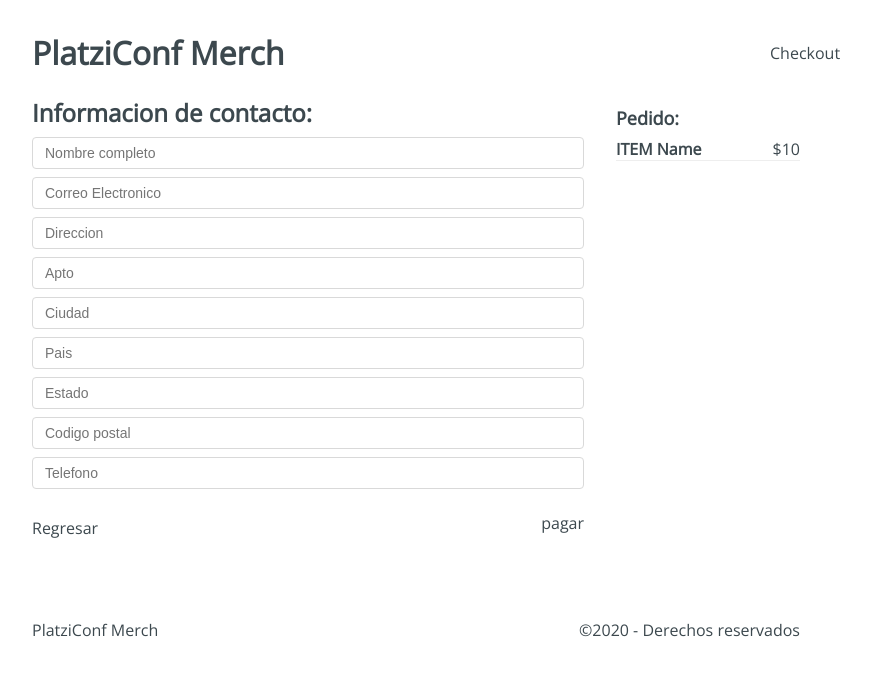
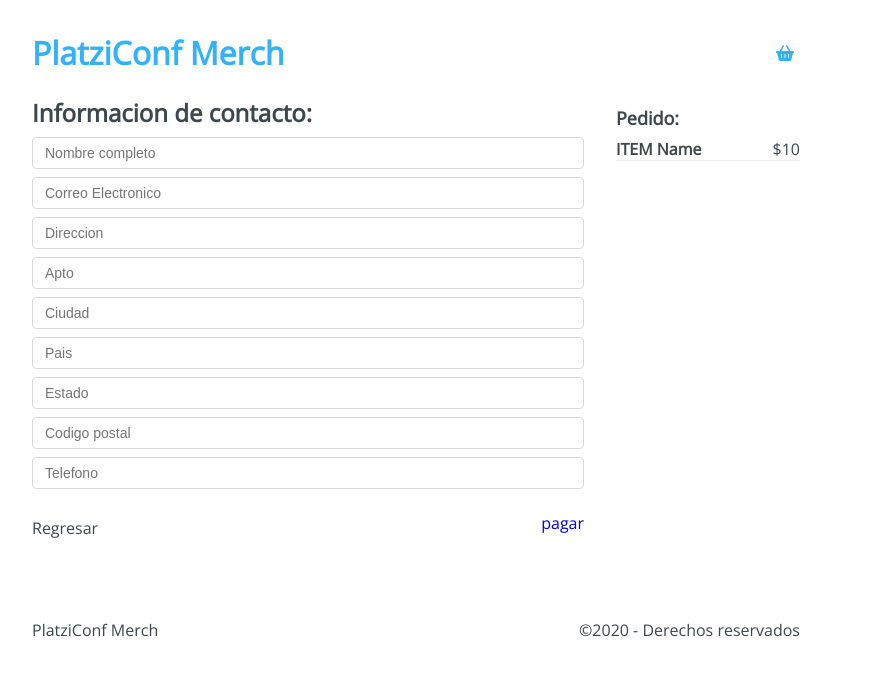
Before and after one commit to Cristhho/platzi-conf-merch, a React app: page /checkout/info in a window 1280 px wide. Shown: the top 676 px of the page, without its empty margins (224-1095 px from the left). Built offline with nearby package versions, Linux system fonts and the light colour scheme.

Commit message:
route link, font awesome icons

```diff
--- a/public/index.html
+++ b/public/index.html
@@ -4,6 +4,7 @@
   <meta charset="UTF-8">
   <meta name="viewport" content="width=device-width, initial-scale=1.0">
   <title>Platzi Conf Merch</title>
+  <script src="https://kit.fontawesome.com/473d269aa9.js" crossorigin="anonymous"></script>
 </head>
 <body>
   <div id="app"></div>
--- a/src/components/Header.jsx
+++ b/src/components/Header.jsx
@@ -1,12 +1,21 @@
 import React from 'react'
+import { Link } from 'react-router-dom'
 
 import '../styles/components/Header.css'
 
 const Header = () => {
   return (
     <div className='Header'>
-      <h1 className='Header-title'>PlatziConf Merch</h1>
-      <div className='Header-checkout'>Checkout</div>
+      <h1 className='Header-title'>
+        <Link to='/'>
+          PlatziConf Merch
+        </Link>
+      </h1>
+      <div className='Header-checkout'>
+        <Link to='/checkout'>
+          <i className='fas fa-shopping-basket' />
+        </Link>
+      </div>
     </div>
   )
 }
--- a/src/containers/Checkout.jsx
+++ b/src/containers/Checkout.jsx
@@ -1,4 +1,5 @@
 import React from 'react'
+import { Link } from 'react-router-dom'
 
 import '../styles/components/Checkout.css'
 
@@ -12,12 +13,14 @@
             <h4>Item name</h4>
             <span>$10</span>
           </div>
-          <button type='button'>Eliminar</button>
+          <button type='button'><i className='fas fas-trash-alt' /></button>
         </div>
       </div>
       <div className='Checkout-sidebar'>
         <h3>Total: $10</h3>
-        <button type='button'>Continuar</button>
+        <Link to='/checkout/info'>
+          <button type='button'>Continuar</button>
+        </Link>
       </div>
     </div>
   )
--- a/src/containers/Info.jsx
+++ b/src/containers/Info.jsx
@@ -1,4 +1,5 @@
 import React from 'react'
+import { Link } from 'react-router-dom'
 
 import '../styles/components/Information.css';
 
@@ -27,7 +28,7 @@
             Regresar
           </div>
           <div className="Information-next">
-            pagar
+            <Link to='/checkout/payment'>pagar</Link>
           </div>
         </div>
       </div>
```
